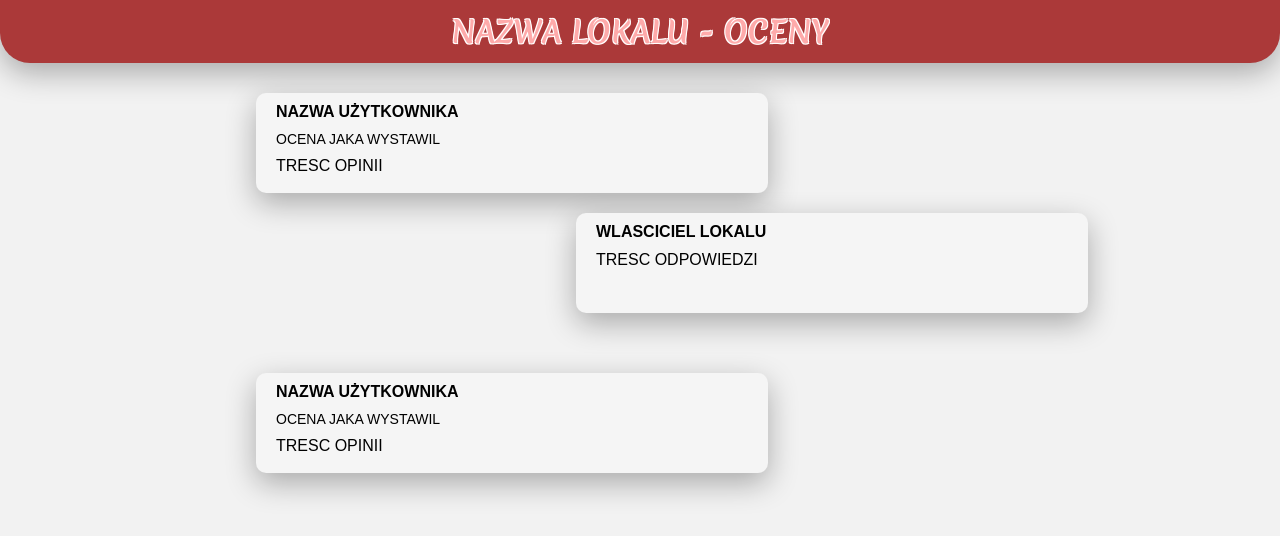
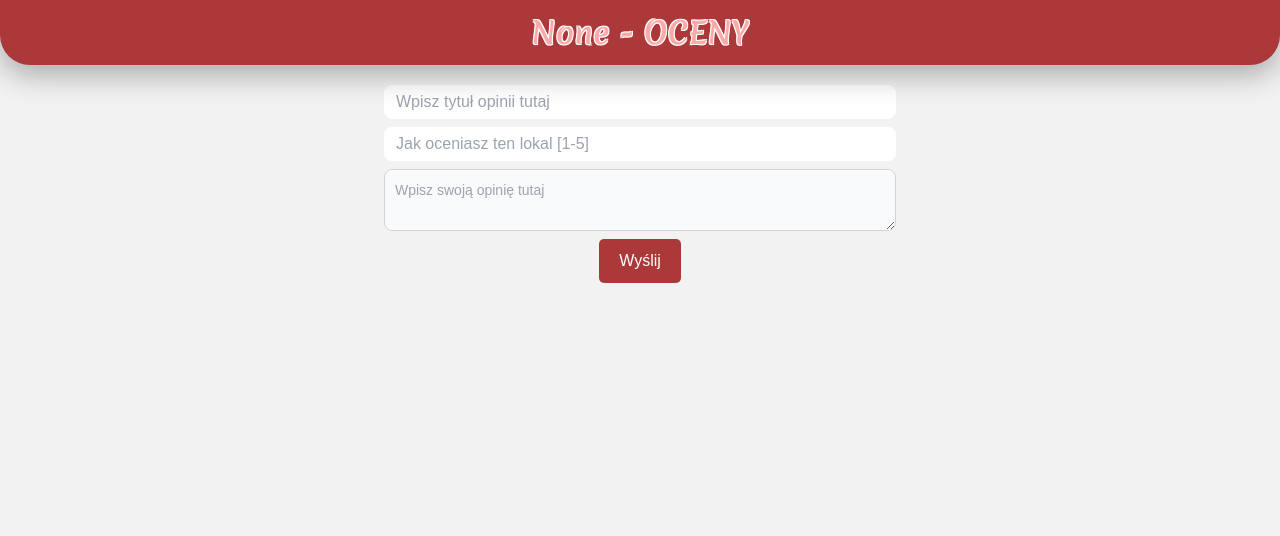
Before and after one commit to KrzysztofiniOWO/Projekt_bd_flask, a Flask app: page /reviews in a window 1280 px wide. Shown: the top 536 px of the page. Run offline with Flask 3, Linux system fonts and the light colour scheme; data that the repository does not hold is empty; some libraries are stand-ins or nearby versions; some web fonts are replaced.

Commit message:
Gotowe opinie + poprawione listowanie lokali

```diff
--- a/helpers.py
+++ b/helpers.py
@@ -17,7 +17,7 @@
 
 def execute_sql_query(sql, values=None, fetchone=False, commit=False):
     connection = get_db_connection()
-    cursor = connection.cursor()
+    cursor = connection.cursor(buffered=True)
 
     try:
         if values:
--- a/static/style.css
+++ b/static/style.css
@@ -840,97 +840,25 @@
     margin-bottom: 10px;
 }
 
-/*.footer-szczegoly-lokali {
-    display: flex;
-    width: 100%;
-    justify-content: center;
-    align-items: center;
-    padding: 40px 5%;
-    position: sticky;
-    top: 0;
-    background: #bf7677;
-    border-radius: 30px 30px 0 0;
-    box-shadow: 0 10px 30px rgba(0, 0, 0, .3);
-    margin-top: auto;
-}*/
-
-.wrapper {
-    display: flex;
-    justify-content: space-between;
-    align-items: center;
-    height: 100%;
-    padding: 0 20px;
+.opinia-uzytkownika {
+    width: 40%; /* Match the width of the angled rectangles */
+    margin: 20px auto; /* Center the form horizontally and add some margin for spacing */
+    text-align: center; /* Center the contents of the form */
 }
 
-.district-search-form {
-    display: flex;
-    gap: 10px;
-    align-items: center;
-    margin: 10px;
-    width: 100%;
+.opinia-uzytkownika input[type="text-opinia"] {
+    width: calc(100% - 20px); /* Full width minus some padding */
+    padding: 10px;
+    margin-bottom: 10px; /* Space between the input and the button */
+    border-radius: 5px;
+    border: 1px solid #ccc; /* Example border, style as you like */
 }
 
-.search-input {
-    flex-grow: 1;
-    color: #271212;
-    font-size: 20px;
+.opinia-uzytkownika button {
+    padding: 10px 20px;
+    border-radius: 5px;
     border: none;
-    outline: none;
-    background: transparent;
-    text-align: left;
+    background-color: #ab3939; /* Example background color, style as you like */
+    color: white;
+    cursor: pointer; /* Changes the cursor to indicate the button is clickable */
 }
-
-.search-input::placeholder {
-    text-align: left;
-}
-
-.search-button {
-    padding: 10px 20px;
-    background-color: #550000;
-    color: white;
-    border: none;
-    border-radius: 10px;
-    cursor: pointer;
-    font-size: 16px;
-}
-
-.search-button:hover {
-    background-color: #d46a6a;
-}
-
-/* Stylowanie kafelków lokalnych */
-.konkretny-lokal {
-    max-width: 200px; /* Dostosuj szerokość kafelka do własnych potrzeb */
-    padding: 10px;
-    margin: 10px;
-    border: 1px solid #ccc;
-    border-radius: 10px;
-    text-align: center;
-    text-decoration: none;
-    color: #333;
-    background-color: #f9f9f9;
-    box-shadow: 0 0 10px rgba(0, 0, 0, 0.1);
-    transition: transform 0.3s ease;
-}
-
-.konkretny-lokal:hover {
-    transform: scale(1.05); /* Drobne powiększenie kafelka po najechaniu myszką */
-}
-
-.local-name {
-    font-size: 18px;
-    font-weight: bold;
-    white-space: nowrap; /* Ogranicza tekst do jednej linii */
-    overflow: hidden; /* Ukrywa nadmiarowy tekst */
-    text-overflow: ellipsis; /* Dodaje trzy kropki na końcu, jeśli tekst jest zbyt długi */
-}
-
-.description {
-    font-size: 14px;
-    margin-top: 5px;
-}
-
-.rating {
-    font-size: 16px;
-    margin-top: 5px;
-}
--- a/templates/oceny.html
+++ b/templates/oceny.html
@@ -3,58 +3,60 @@
 <head>
     <meta charset="UTF-8">
     <meta name="viewport" content="width=device-width, initial-scale=1.0">
+    <script src="https://cdn.tailwindcss.com"></script>
+    <script src="https://cdnjs.cloudflare.com/ajax/libs/flowbite/2.2.1/flowbite.min.js"></script>
     <title>Oceny lokalu -  kebAPPka</title>
-    <link rel="stylesheet" href="style.css">
+    <link rel="stylesheet" href="{{ url_for('static', filename='style.css') }}">
+    <link href="https://cdnjs.cloudflare.com/ajax/libs/flowbite/2.2.1/flowbite.min.css"  rel="stylesheet" />
 </head>
 <body>
     <header class="oceny_header">
-        <span class="oceny_header">NAZWA LOKALU - OCENY</span>
+        <span class="oceny_header">{{ lokal_name  }} - OCENY</span>
     </header>
 
+    {% if not accept_review == False %}
+    <div class="opinia-uzytkownika">
+        <form action="{{ url_for('add_review', lokal_name=lokal_name) }}" method="POST">
+            <input type="text" class="mb-2 border rounded-lg border-gray-300" id="title" name="title" placeholder="Wpisz tytuł opinii tutaj" required>
+            <input type="number" class="mb-2 border rounded-lg border-gray-300" id="rating" name="rating" placeholder="Jak oceniasz ten lokal [1-5]" required>
+            <textarea type="text" class="block mb-2 p-2.5 w-full text-sm text-gray-900 bg-gray-50 rounded-lg border border-gray-300 focus:ring-blue-500 focus:border-blue-500 " id="content" name="content" placeholder="Wpisz swoją opinię tutaj" required></textarea>
+            <button type="submit">Wyślij</button>
+        </form>
+    </div>
+    {% endif %}
+
+    {% for review in reviews %}
     <!-- TUTAJ JEST POLE DLA UZYTKOWNIKA -->
     <div class="angled-rectangle-oceny">
         <div class="oceny-nazwa-uzytkownika">
-            NAZWA UŻYTKOWNIKA
+            <!-- Nazwa użytkownika -->
+            {{ review [0] }}
         </div>
 
         <div class="oceny-ocena-uzytkownika">
-            OCENA JAKA WYSTAWIL
+           Wystawiona ocena: {{ review [2] }}/5
         </div>
 
         <div class="oceny-tresc">
-            TRESC OPINII
-        </div>
-
-    </div>
-
-    <!-- TUTAJ JEST POLE DLA ODPOWIEDZI WLASCICIELA -->
-    <div class="angled-rectangle-oceny2">
-        <div class="oceny-wlasciciel-lokalu">
-            WLASCICIEL LOKALU
-        </div>
-
-        <div class="oceny-odpowiedz-wlasciciela">
-            TRESC ODPOWIEDZI
-        </div>
-
-    </div>
-    <!-- TUTAJ DLA TESTU POWTORZYLAM KAFELEK DLA UZYTKOWNIKA ZEBY SPRAWDZIC CZY WYSWIETLA SIE NIECO POZNIEJ OD WCZESNIEJSZYCH DWOCH -->
-    <div class="angled-rectangle-oceny">
-        <div class="oceny-nazwa-uzytkownika">
-            NAZWA UŻYTKOWNIKA
-        </div>
-
-        <div class="oceny-ocena-uzytkownika">
-            OCENA JAKA WYSTAWIL
+            <!-- Treść recenzji -->
+            {{ review [1] }}
         </div>
 
         <div class="oceny-tresc">
-            TRESC OPINII
+            <!-- Likes -->
+            Przydatne: {{ review [3] }}
+        </div>
+
+        <div class="oceny-tresc">
+            <!-- Dislikes -->
+            Nieprzydatne: {{ review [4] }}
         </div>
 
     </div>
 
 
+    {% endfor %}
+
 
 </body>
 </html>
```
Also changed, not shown: templates/lokale.html (+33 -15 lines), templates/szczegoly_lokalu.html (+11 -4 lines).
